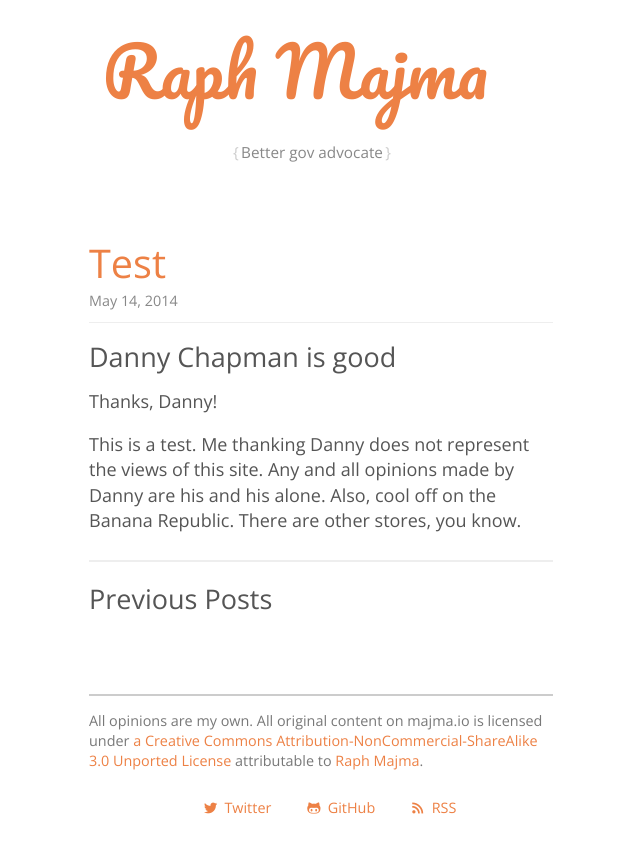
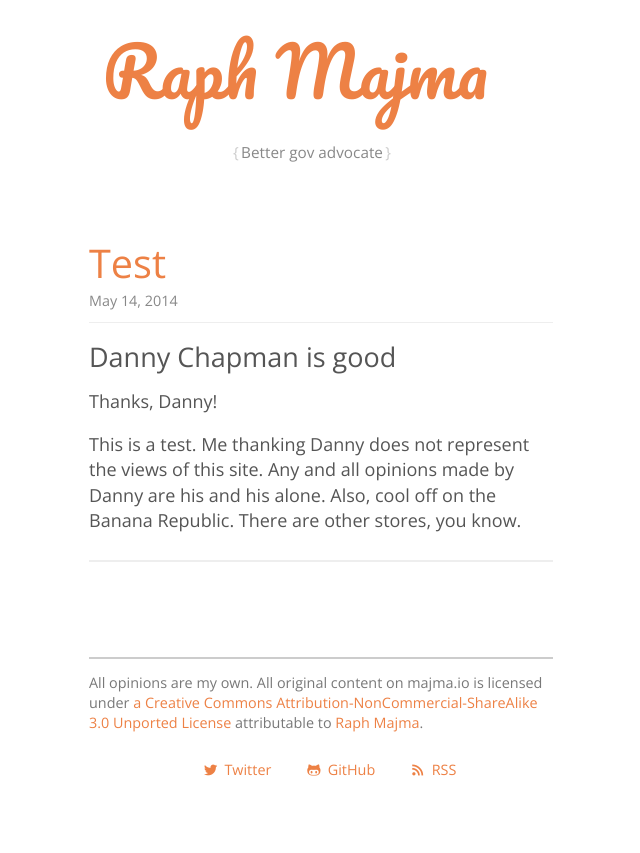
Before and after one commit to rjmajma/majma.github.io, a Jekyll site: the page built from index.html, in a window 1280 px wide. Shown: the top 853 px of the page, without its empty margins (319-959 px from the left). Built offline with Jekyll 4.4.1, drawn with Linux system fonts in a browser that asks for light colours; Markdown is read by kramdown in place of the engine named in the settings; the list of posts is cut into pages by our own code.

Commit message:
Removed previous posts header

```diff
--- a/_layouts/home.html
+++ b/_layouts/home.html
@@ -20,8 +20,6 @@ layout: default
 
 <div class="previous">
 
-<h3>Previous Posts</h3>
-
 
 <ul class="posts">
 {% for post in site.posts %}
```
